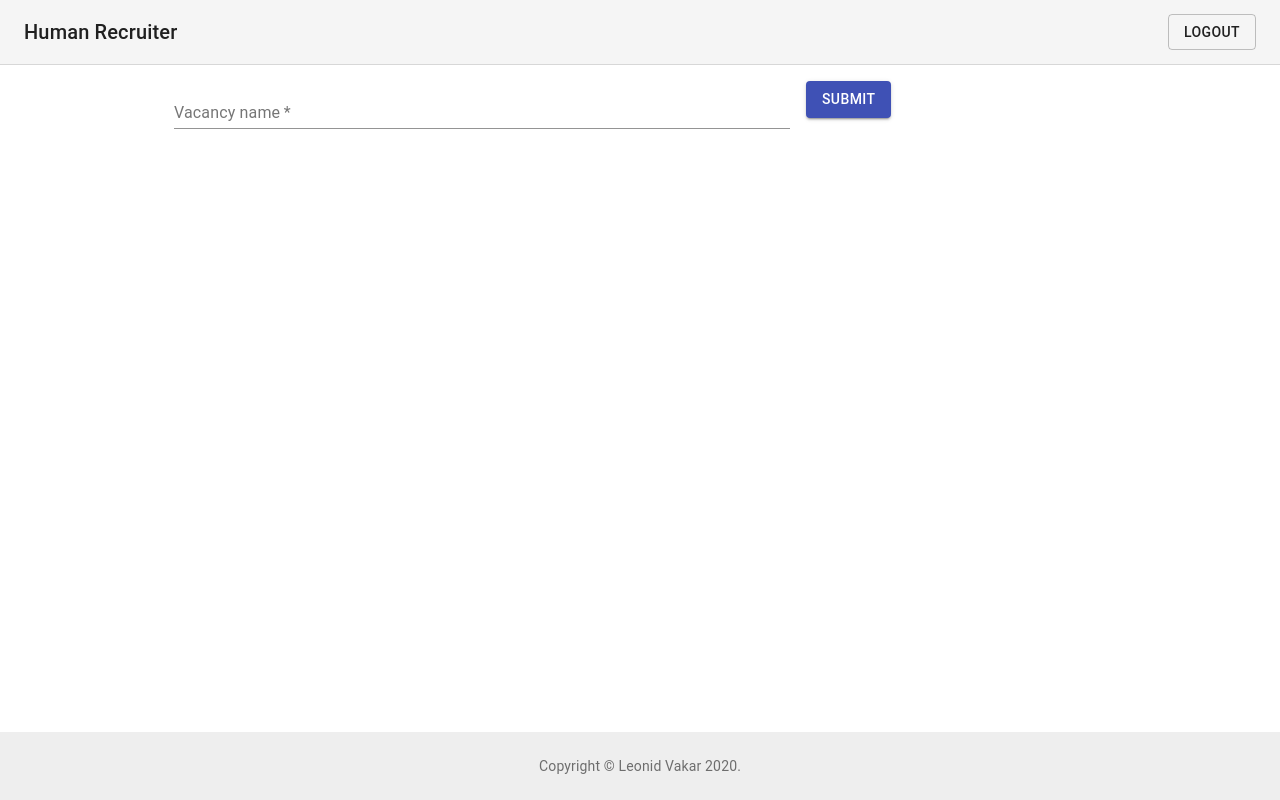
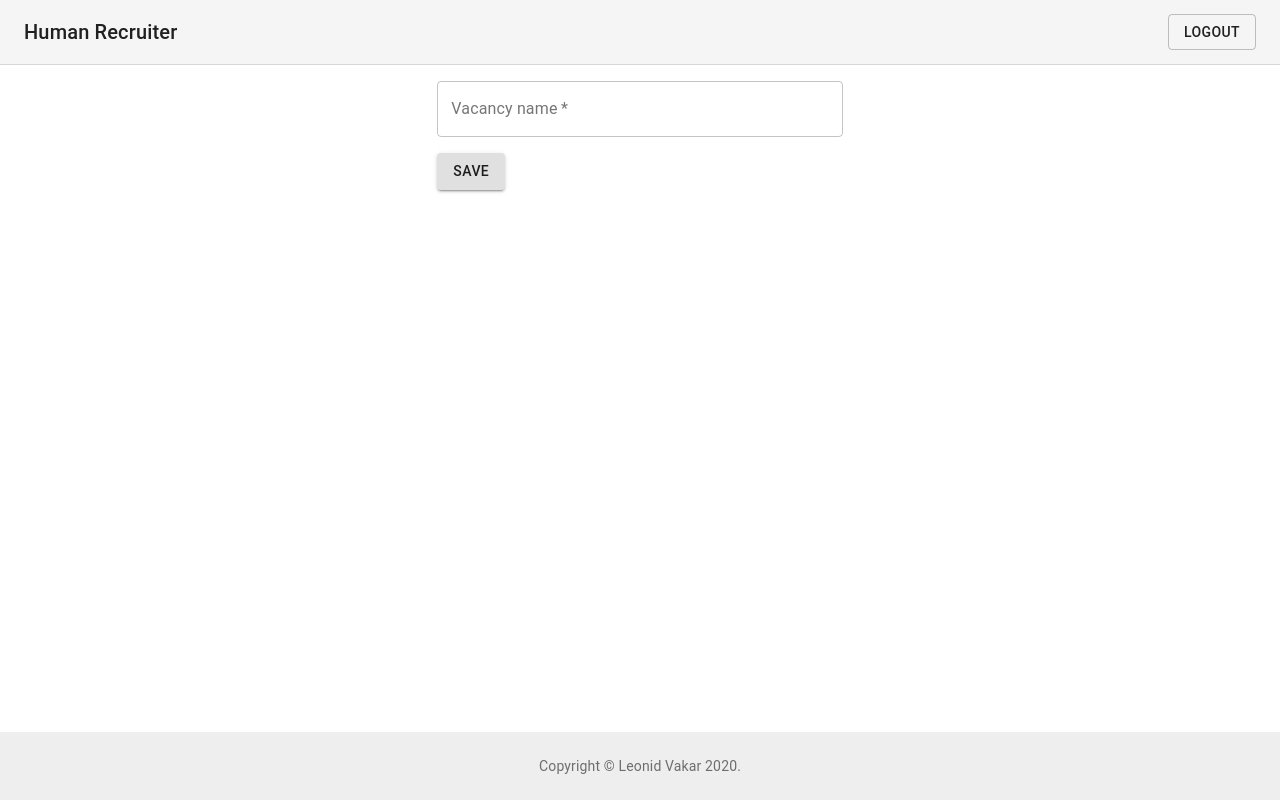
Before and after one commit to Vakar/jagent, a React (Create React App) app in the folder client/: page /addVacancy in a window 1280 px wide. Built offline with nearby package versions, Linux system fonts and the light colour scheme.

Commit message:
feat (client): add validation to add-vacancy-form

```diff
--- a/client/src/pages/AddVacancy.jsx
+++ b/client/src/pages/AddVacancy.jsx
@@ -12,23 +12,76 @@ class AddVacancy extends Component {
   constructor(props) {
     super(props);
     this.handleName = this.handleName.bind(this);
-    this.state = { name: "" };
+    this.state = {
+      name: "",
+      nameInputValidationState: {
+        error: false,
+      },
+      nameHelperText: "",
+    };
   }
+
+  static get MIN_NAME_LENGTH() {
+    return 1;
+  }
+
+  static get MAX_NAME_LENGTH() {
+    return 36;
+  }
+
+  isNameLongerThenMinNameLength(name) {
+    return name.length > AddVacancy.MIN_NAME_LENGTH;
+  }
+
+  isNameNotLongerThenMaxNameLength(name) {
+    return name.length <= AddVacancy.MAX_NAME_LENGTH;
+  }
+
+  isNameContainsOnlyLettersOrSpace(name) {
+    const notLetterOrSpace = /[^a-zA-Z|\s]/g;
+    return !notLetterOrSpace.test(name);
+  }
+
+  validateName(name) {
+    let validationState = { error: true };
+    let helperText = "";
+    if (!this.isNameContainsOnlyLettersOrSpace(name)) {
+      helperText = "Should contains only letters.";
+    } else if (!this.isNameLongerThenMinNameLength(name)) {
+      helperText = `Should be longer then ${AddVacancy.MIN_NAME_LENGTH} characters.`;
+    } else if (!this.isNameNotLongerThenMaxNameLength(name)) {
+      helperText = `Shouldn't be longer then ${AddVacancy.MAX_NAME_LENGTH} characters. `;
+    } else {
+      validationState = { error: false };
+    }
+    return [validationState, helperText];
+  }
+
   handleName(event) {
+    const name = event.target.value;
+    const [validationState, helperText] = this.validateName(name);
     this.setState({
-      name: event.target.value,
+      nameInputValidationState: validationState,
+      nameHelperText: helperText,
+      name: name,
     });
   }
+
   handleSubmit() {
-    const { saveVacancy } = this.props;
-    saveVacancy(this.state.name);
-    this.props.history.push("/index.html");
+    const isNameValid = !this.state.nameInputValidationState.error;
+    if (isNameValid) {
+      const { saveVacancy } = this.props;
+      saveVacancy(this.state.name);
+      this.props.history.push("/index.html");
+    }
   }
+
   render() {
     return (
       <React.Fragment>
         <GridContainer>
-          <Grid item xs={12} sm={6}>
+          <Grid item lg={4} md={4} sm={2}></Grid>
+          <Grid item lg={4} md={4} sm={8}>
             <TextField
               required
               id="name"
@@ -36,18 +89,25 @@ class AddVacancy extends Component {
               label="Vacancy name"
               onInput={this.handleName}
               value={this.state.name}
+              variant="outlined"
+              helperText={this.state.nameHelperText}
               fullWidth
+              InputProps={this.state.nameInputValidationState}
+              FormHelperTextProps={this.state.nameInputValidationState}
             />
           </Grid>
-          <Grid item xs={3}>
+          <Grid item lg={4} md={4} sm={2}></Grid>
+          <Grid item lg={4} md={4} sm={2}></Grid>
+          <Grid item lg={4} md={4} sm={8}>
             <Button
               variant="contained"
-              color="primary"
+              color="default"
               onClick={() => this.handleSubmit()}
             >
-              Submit
+              Save
             </Button>
           </Grid>
+          <Grid item lg={4} md={4} sm={2}></Grid>
         </GridContainer>
       </React.Fragment>
     );
```
